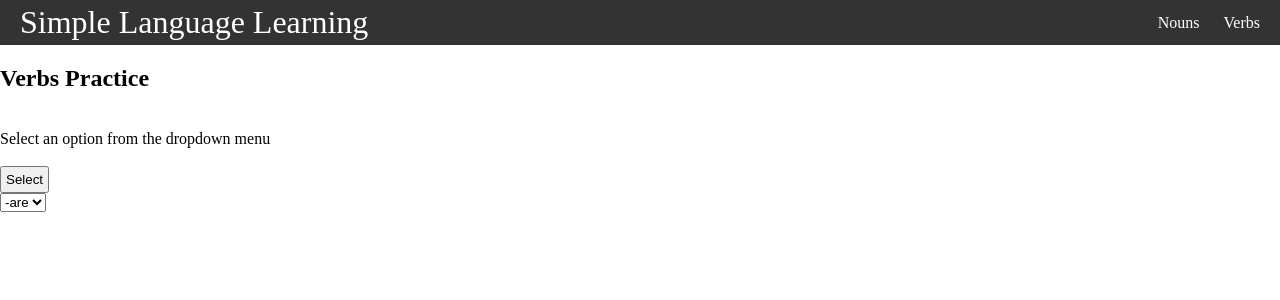
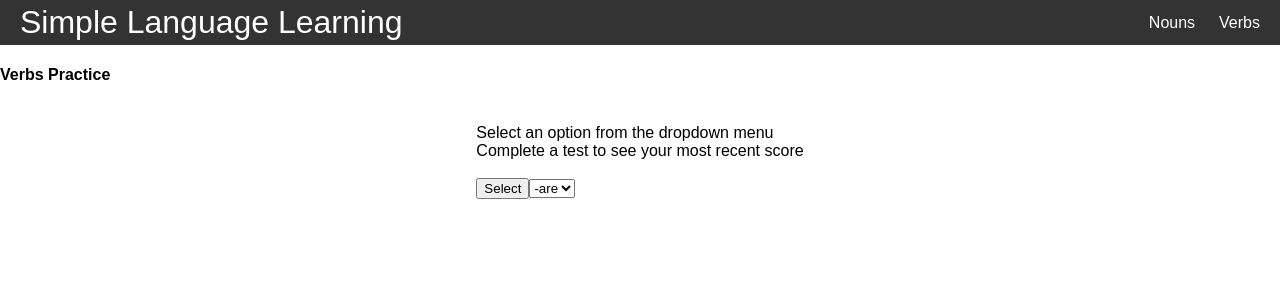
Before and after one commit to JozzaOzza/LanguageGameWebsite, a Next.js app in the folder frontend/: page /verbs in a window 1280 px wide. Shown: the top 300 px of the page. Built offline with nearby package versions, Linux system fonts and the light colour scheme.

Commit message:
questions now answered as part of a test, shows last score, messing with css

```diff
--- a/frontend/components/session.js
+++ b/frontend/components/session.js
@@ -5,29 +5,44 @@ export default function Session(props) {
     const topics = props.topics;
     const conjugates = ["i", "youSingular", "theySingular", "we", "youPlural", "theyPlural"]
     const readableConjugates = ["I", "You (singular)", "They (singular)", "We", "You (plural)", "They (plural)"]
+    const testLength = 10
 
     // states
-    const [queryType, setQueryType] = useState(props.topics[0][0]["name"])
-    const [isPending, setIsPending] = useState(true)
-    const [responseDisplay, setResponseDisplay] = useState('none')
 
-    const [queryData, setQueryData] = useState(null)
-    const [wordNumber, setWordNumber] = useState(0)
-    const [conjugateNumber, setConjugateNumber] = useState(Math.floor(Math.random() * 6))
-    const [response, setResponse] = useState('')
-    const [score, setScore] = useState(0)
-    const [total, setTotal] = useState(0)
+    const [queryType, setQueryType] = useState(props.topics[0][0]["name"]) // type of data to get from the database
+    const [isPending, setIsPending] = useState(true) // is data loading, or already loaded
+    const [responseAreaDisplay, setResponseAreaDisplay] = useState('none') // area where user can submit answers, is this hidden or not
+    const [selectAreaDisplay, setSelectAreaDisplay] = useState('block') // area where user can pick a topic, is this hidden or not
+
+    const [queryData, setQueryData] = useState(null) // data from database
+    const [wordNumber, setWordNumber] = useState(0) // the verb from queryData that the user will translate
+    const [conjugateNumber, setConjugateNumber] = useState(Math.floor(Math.random() * 6)) // the specific conjugation the user will answer
+    const [response, setResponse] = useState('') // the user's answer
+    const [score, setScore] = useState(0) // the user's correct answers
+    const [total, setTotal] = useState(0) // the total number of questions the user has answered
+    const [mostRecentScore, setMostRecentScore] = useState(null) // user's most recent score
 
     // functions
-    async function getDataAndDisplayQuestion() {
-        setResponseDisplay('none')
+
+    async function startTest() {
         setIsPending(true)
-        await getData()
-        // setQuestion(`Conjugate '${queryData[Math.floor(Math.random() * 4)].italian}' in the 'I' form`)
-        setResponseDisplay('block')
-        setIsPending(false)
         setScore(0)
         setTotal(0)
+        setResponse('')
+
+        setConjugateNumber(Math.floor(Math.random() * 6))
+        await getData()
+
+        setResponseAreaDisplay('block')
+        setSelectAreaDisplay('none')
+        setIsPending(false)
+    }
+
+    async function endTest() {
+        setMostRecentScore(`${100 * (score / total)}%`)
+        setSelectAreaDisplay('block')
+        setResponseAreaDisplay('none')
+        setQueryData(null)
     }
 
     async function getData() {
@@ -54,22 +69,29 @@ export default function Session(props) {
     function nextQuestion() {
         setScore(response.toLocaleLowerCase().trim() == queryData[wordNumber][conjugates[conjugateNumber]] ? score + 1 : score)
         setTotal(total + 1)
+        if (total == testLength - 1) {
+            endTest()
+        } else {
             setResponse("")
             setWordNumber(wordNumber == queryData.length - 1 ? 0 : wordNumber + 1)
             setConjugateNumber(Math.floor(Math.random() * 6))
         }
-
-    useEffect(() => {
-        //Runs only on the first render
-      }, [])
+    }
 
     // html
     return (
-        <div>
-            <div>
+        <div style={{
+            display: 'flex',
+            justifyContent: 'center'
+        }}>
+            <div style={{ display: selectAreaDisplay }}>
                 <div>Select an option from the dropdown menu</div>
+                <div>{mostRecentScore == null
+                    ? "Complete a test to see your most recent score"
+                    : `Your most recent score is ${mostRecentScore}`
+                }</div>
                 <br></br>
-                <button onClick={() => getDataAndDisplayQuestion()}>Select</button>
+                <button onClick={() => startTest()}>Select</button>
                 <select onChange={(e) => setQueryType(e.target.value)}>
                     {topics[0].map((item) => (
                         <option key={item.id}>{item.name}</option>
@@ -78,19 +100,22 @@ export default function Session(props) {
                 <br></br><br></br>
             </div>
 
-            <div id='answerArea' style={{ display: responseDisplay }}>
+            <div id='answerArea' style={{ display: responseAreaDisplay }}>
+                <div>{(!isPending && queryData) && `Conjugate '${queryData[wordNumber].english}' in the '${readableConjugates[conjugateNumber]}' form`}</div>
                 <br></br>
-                <div>{isPending && "Data is loading..."}</div>
-                <div>{(!isPending && queryData) && `Conjugate '${queryData[wordNumber].english}' in the '${readableConjugates[conjugateNumber]}' form`}</div>
+                <div>
                     <input
                         placeholder='type answer here'
                         required
                         value={response}
                         onChange={(e) => setResponse(e.target.value)}
                     ></input>
+                </div>
+                <div>
                     <button onClick={() => nextQuestion()}>Submit</button>
+                </div>
                 <br></br>
-                <div>{`${score} out of ${total}`}</div>
+                <div>{`Question ${total + 1}`}</div>
             </div>
         </div>
 
--- a/frontend/global.css
+++ b/frontend/global.css
@@ -4,6 +4,7 @@
 
 body {
     margin: 0;
+    font-family: Arial, Helvetica, sans-serif;
 }
 
 .container {
@@ -50,31 +51,4 @@ body {
     background-color: #777;
 }
 
-.verbs ul {
-    padding: 0;
-    margin: 0;
-    list-style: none;
-    display: flex;
-    gap: 1rem;
-}
-
-.verbs button {
-    color: inherit;
-    text-decoration: none;
-    height: 100%;
-    display: flex;
-    align-items: center;
-    padding: .25rem;
-}
-
-.verbs li.active {
-    background-color: #555;
-}
-
-.verbs li:hover {
-    background-color: #777;
-}
-
-.verbs div {
-    align-content: center;
-}
+html, body, #root { height: 100%; }
--- a/frontend/pages/verbs.js
+++ b/frontend/pages/verbs.js
@@ -3,14 +3,16 @@ import Session from "../components/session"
 
 function Verbs() {
 
-    const topics = [[{name: "-are", id: 1}, {name: "-ere", id: 2}, {name: "-ire", id: 3}], 5]
+    const topics = [[{ name: "-are", id: 1 }, { name: "-ere", id: 2 }, { name: "-ire", id: 3 }], 5]
 
     return (
-        <div className="verbs">
+        <div className="verbs" >
             <NavBar></NavBar>
-            <h2>Verbs Practice</h2>
-            <br></br>
-            <Session topics={topics}></Session>
+            <div>
+                <h4>Verbs Practice</h4>
+                <br></br>
+                <Session topics={topics}></Session>
+            </div>
         </div>
     )
 }
```
Lines whose indentation alone changed are shown as unchanged.
